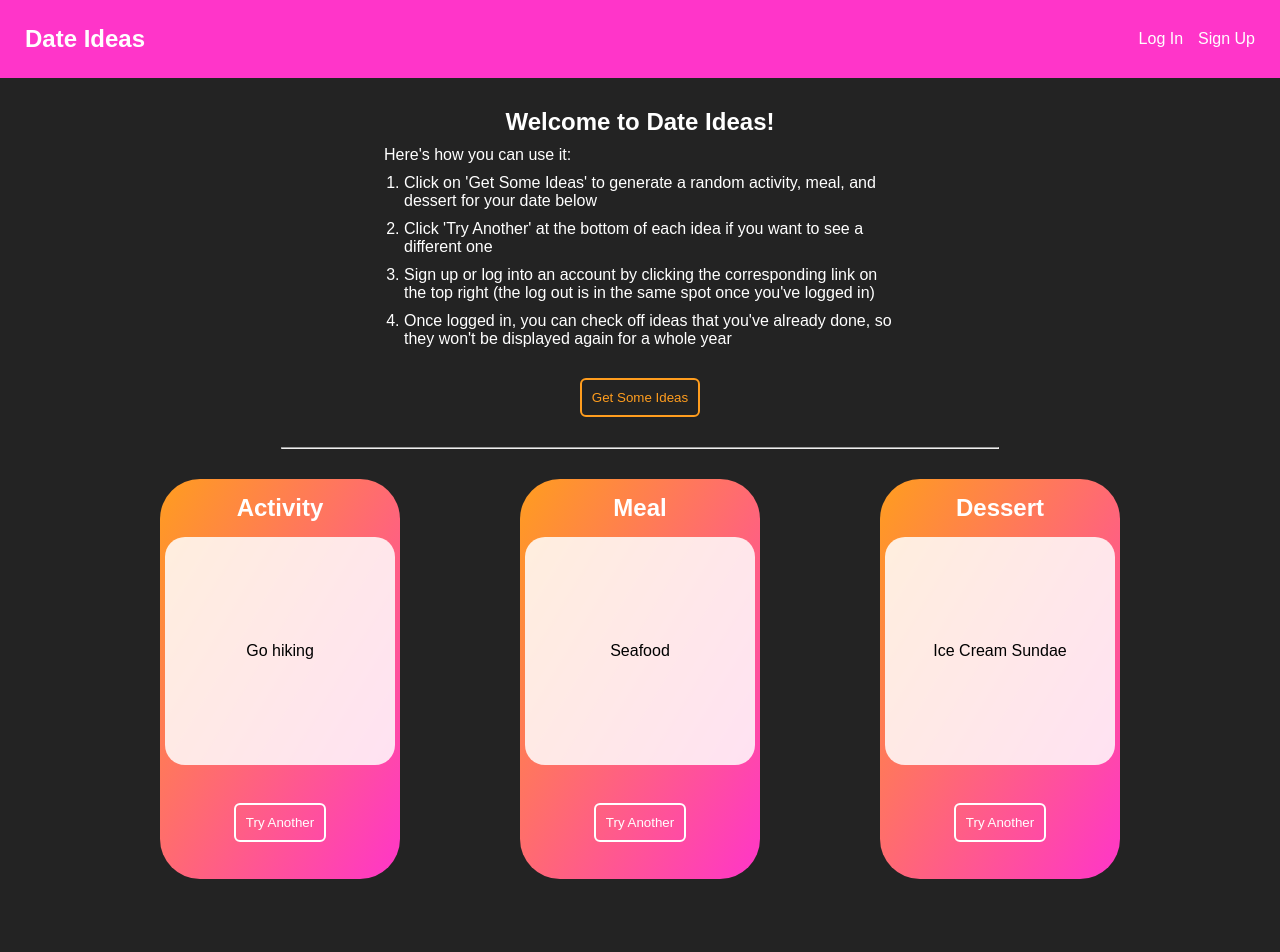
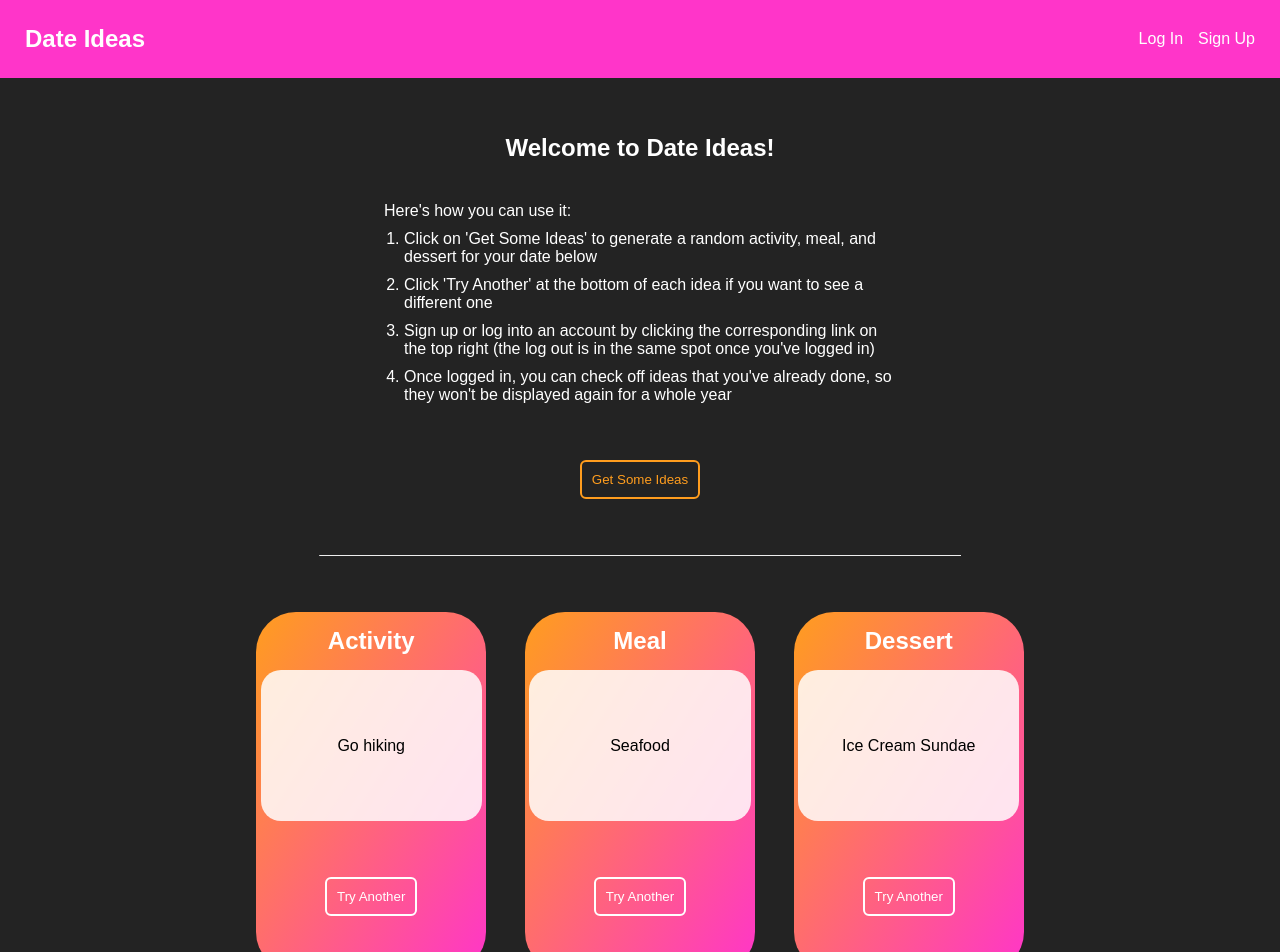
Before and after one commit to joewickes/date-ideas, a React (Create React App) app: page / in a window 1280 px wide. Shown: the top 952 px of the page. Built offline with nearby package versions, Linux system fonts and the light colour scheme.

Commit message:
Finish initial styling of app

```diff
--- a/src/components/Footer/Footer.css
+++ b/src/components/Footer/Footer.css
@@ -8,6 +8,6 @@ footer {
 }
 
 footer p{
-  color: #5F5F5F;
+  color: #FF35C9;
   padding: 30px;
 }
--- a/src/components/Footer/Footer.js
+++ b/src/components/Footer/Footer.js
@@ -8,7 +8,7 @@ export default class Footer extends React.Component {
   render() {
     return (
       <footer>
-        <p>Date Ideas</p>
+        <p></p>
       </footer>
     );
   }
--- a/src/components/Header/Header.css
+++ b/src/components/Header/Header.css
@@ -23,6 +23,10 @@ header a {
   justify-content: flex-end;
 }
 
+.header-right li {
+  text-align: center;
+}
+
 .login-signup-list {
   display: flex;
   list-style-type: none;
--- a/src/components/Welcome/Welcome.css
+++ b/src/components/Welcome/Welcome.css
@@ -4,9 +4,12 @@
 }
 
 .Welcome h2 {
-  margin-top: 30px;
-  margin-bottom: 10px;
+  margin-top: 7vh;
   text-align: center;
+}
+
+.Welcome p {
+  margin-top: 5vh;
 }
 
 .Welcome ol {
--- a/src/routes/HomePageRoute/HomePageRoute.css
+++ b/src/routes/HomePageRoute/HomePageRoute.css
@@ -6,13 +6,14 @@
 
 .HomePageRoute hr {
   width: 75%;
+  border-top: #5F5F5F;
 }
 
 .all-ideas-btn {
   background-color: transparent;
   border: 2px solid #FF9D1E;
   color: #FF9D1E;
-  margin: 30px 0px;
+  margin: 7vh;
 }
 
 .all-ideas-btn:hover {
@@ -28,19 +29,19 @@
   flex-direction: column;
   align-items: center;
   justify-content: center;
-  padding-bottom: 10vh;
+  padding-bottom: 7vh;
 }
 
 .idea {
-  width: 75%;
+  width: 70%;
   display: flex;
   flex-direction: column;
   align-items: center;
   border-radius: 40px;
   background: linear-gradient(to bottom right, #FF9D1E, #FF35C9);
-  height: 50vh;
+  height: 45vh;
   color: #fff;
-  margin-top: 30px;
+  margin-top: 7vh;
 }
 
 .idea-top {
@@ -56,7 +57,7 @@
 }
 
 .idea-middle {
-  flex: 4;
+  flex: 3;
   width: 96%;
   background-color: #ffffffd7;
   display: flex;
@@ -68,7 +69,7 @@
 }
 
 .idea-bottom {
-  flex: 2;
+  flex: 1.5;
   display: flex;
   flex-direction: column;
   align-items: center;
@@ -103,19 +104,23 @@
 
 @media all and (min-width: 800px) {
   .HomePageRoute hr {
-    width: 56%;
+    width: 50%;
   }
 
   .all-ideas-container {
-    width: 75%;
+    width: 60%;
     display: flex;
     flex-direction: row;
     justify-content: space-between;
-    padding-bottom: 25vh;
+    padding-bottom: 7vh;
   }
 
   .idea {
-    width: 25%;
-    height: 50vh;
+    width: 30%;
+    height: 45vh;
+  }
+
+  .idea-bottom {
+    flex: 3;
   }
 }
--- a/src/routes/LogInRoute/LogInRoute.css
+++ b/src/routes/LogInRoute/LogInRoute.css
@@ -1,3 +1,7 @@
+.LogInRoute {
+  height: 90vh
+}
+
 .LogInRoute, .login-form, .login-form div {
   display: flex;
   flex-direction: column;
@@ -11,7 +15,7 @@
 }
 
 .login-form div {
-  width: 50%;
+  width: 60%;
   padding-top: 30px;
 }
 
@@ -30,7 +34,7 @@
 }
 
 .login-form div button {
-  width: 40%;
+  width: 50%;
   padding: 15px;
   background-color: transparent;
   border: 2px solid #FF9D1E;
@@ -45,3 +49,13 @@
   color: #FF35C9;
   cursor: pointer;
 }
+
+@media all and (min-width: 800px) {
+  .login-form div {
+    width: 35%;
+  }
+
+  .login-form div button {
+    width: 40%;
+  }
+}
--- a/src/routes/SignUpRoute/SignUpRoute.css
+++ b/src/routes/SignUpRoute/SignUpRoute.css
@@ -1,3 +1,7 @@
+.SignUpRoute {
+  height: 90vh
+}
+
 .SignUpRoute, .signup-form, .signup-form div {
   display: flex;
   flex-direction: column;
@@ -11,7 +15,7 @@
 }
 
 .signup-form div {
-  width: 50%;
+  width: 60%;
   padding-top: 30px;
 }
 
@@ -30,7 +34,7 @@
 }
 
 .signup-form div button {
-  width: 40%;
+  width: 50%;
   padding: 15px;
   background-color: transparent;
   border: 2px solid #FF9D1E;
@@ -45,3 +49,13 @@
   color: #FF35C9;
   cursor: pointer;
 }
+
+@media all and (min-width: 800px) {
+  .signup-form div {
+    width: 35%;
+  }
+
+  .signup-form div button {
+    width: 40%;
+  }
+}
```
Also changed, not shown: 1 other file (tests, documents, lock files or other folders).
